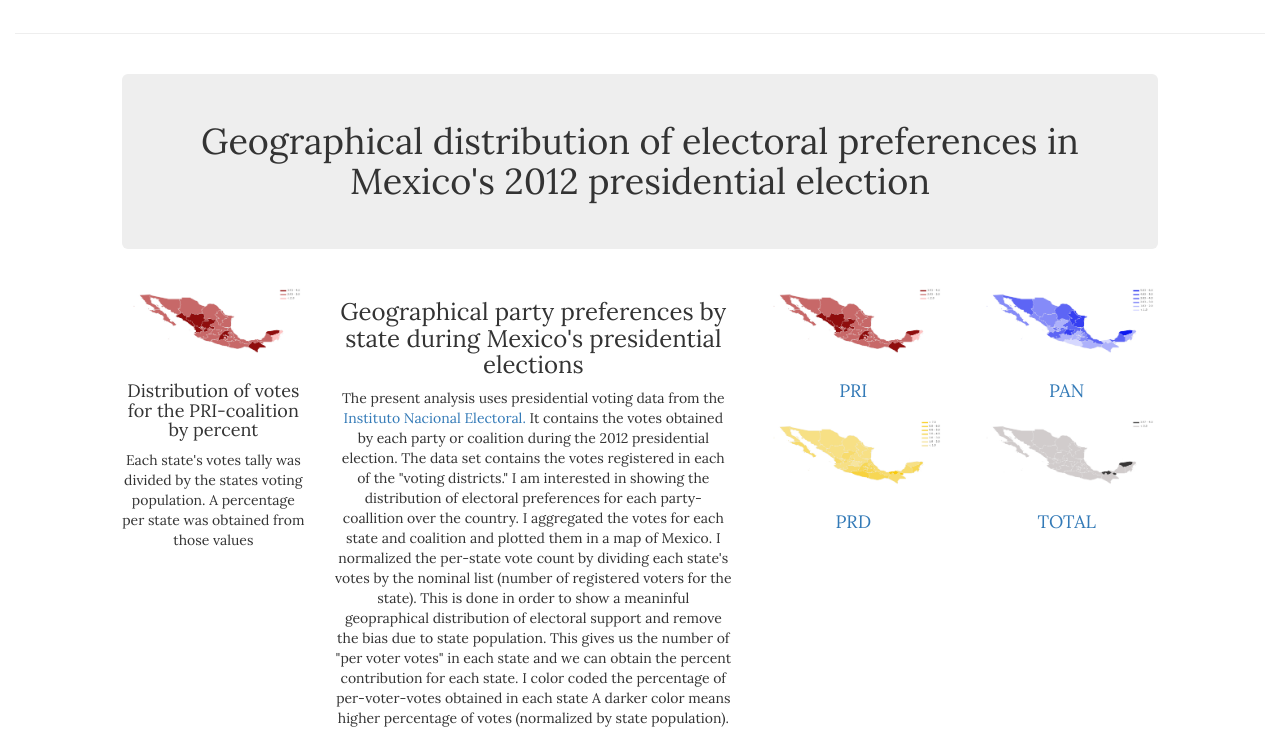
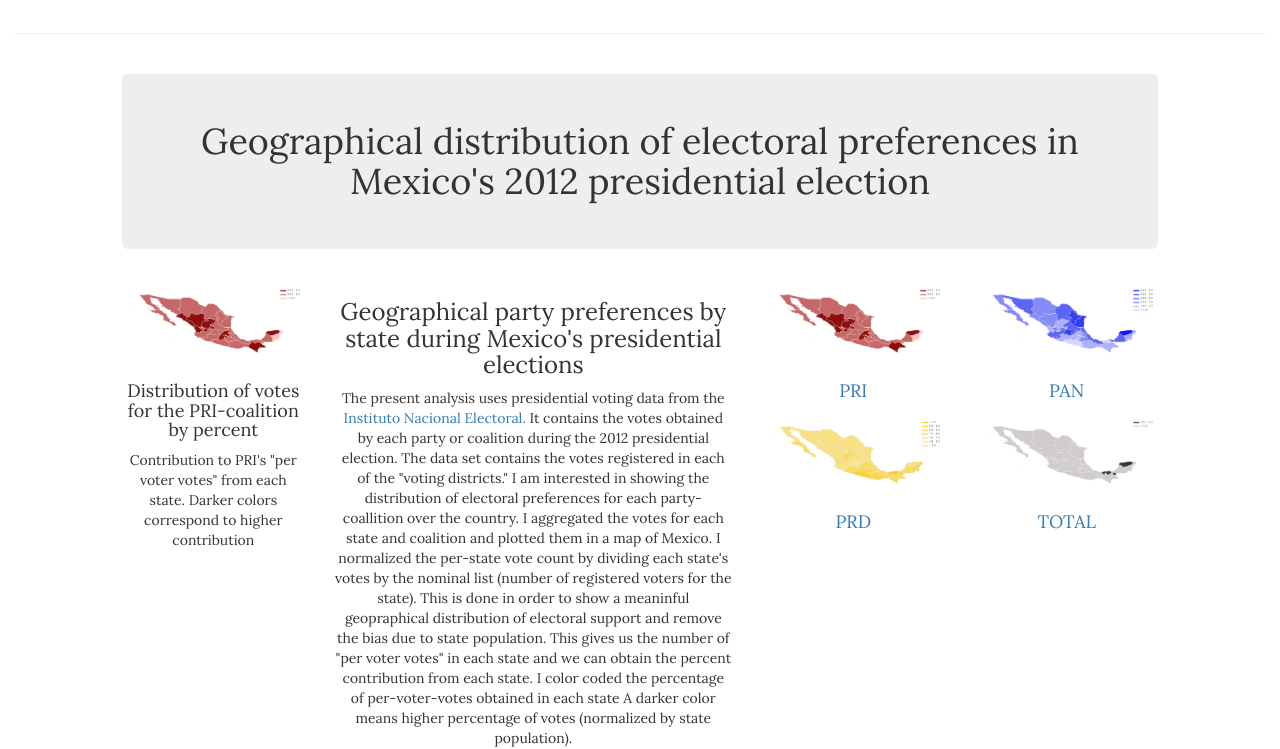
Before and after one commit to alandavila/mexico-elections, a plain HTML site: page docs/index.html in a window 1280 px wide. Shown: the part 59-808 px from the top of the page. Drawn offline with Linux system fonts and the light colour scheme.

Commit message:
better description at bottom of PRI votes distribution chart

```diff
--- a/docs/index.html
+++ b/docs/index.html
@@ -52,7 +52,7 @@
             <img class="img-responsive img_main" src="img/PRI.png" alt="PRI">
           </a>
           <h4 class="text-center">Distribution of votes for the PRI-coalition by percent</h4>
-          <p class="text-center">Each state's votes tally was divided by the states voting population. A percentage per state was obtained from those values</p>
+          <p class="text-center">Contribution to PRI's "per voter votes" from each state. Darker colors correspond to higher contribution </p>
         </div>
         <div class="col-sm-4 col-xs-12">
           <h3 class="text-center">Geographical party preferences by state during Mexico's presidential elections</h3>
@@ -64,7 +64,7 @@
             in showing the distribution of electoral preferences for each party-coallition over the country. I aggregated the votes for each state and coalition and plotted them in a map
             of Mexico. I normalized the per-state vote count by dividing each state's votes by the nominal list (number of registered voters for the state).
             This is done in order to show a meaninful geopraphical distribution of electoral support and remove the bias due to state population.
-            This gives us the number of "per voter votes" in each state and we can obtain the percent contribution  for each state.
+            This gives us the number of "per voter votes" in each state and we can obtain the percent contribution  from each state.
             I color coded the percentage of per-voter-votes obtained in each state
             A darker color means higher percentage of votes (normalized by state population).
             </map>
```
